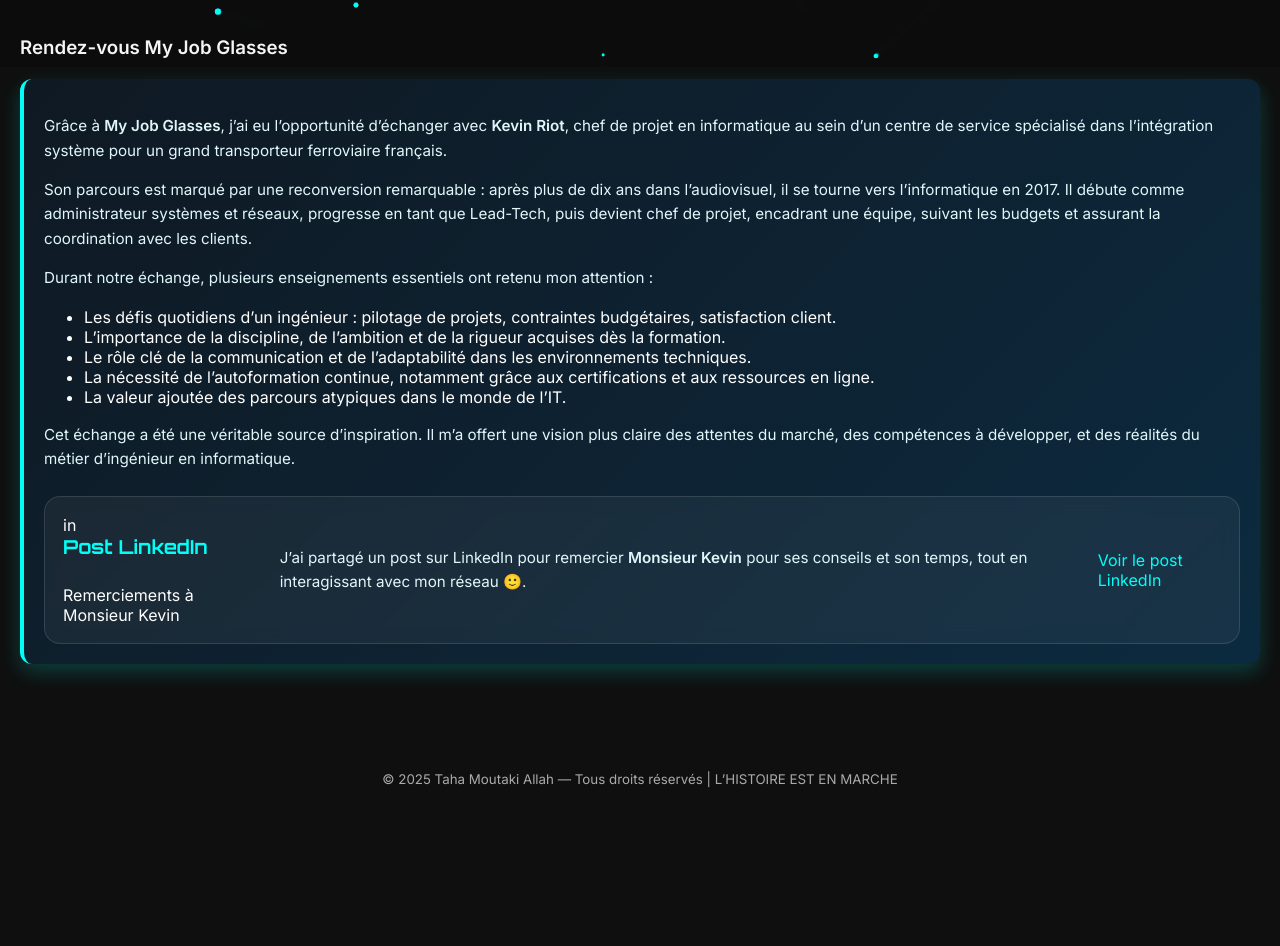
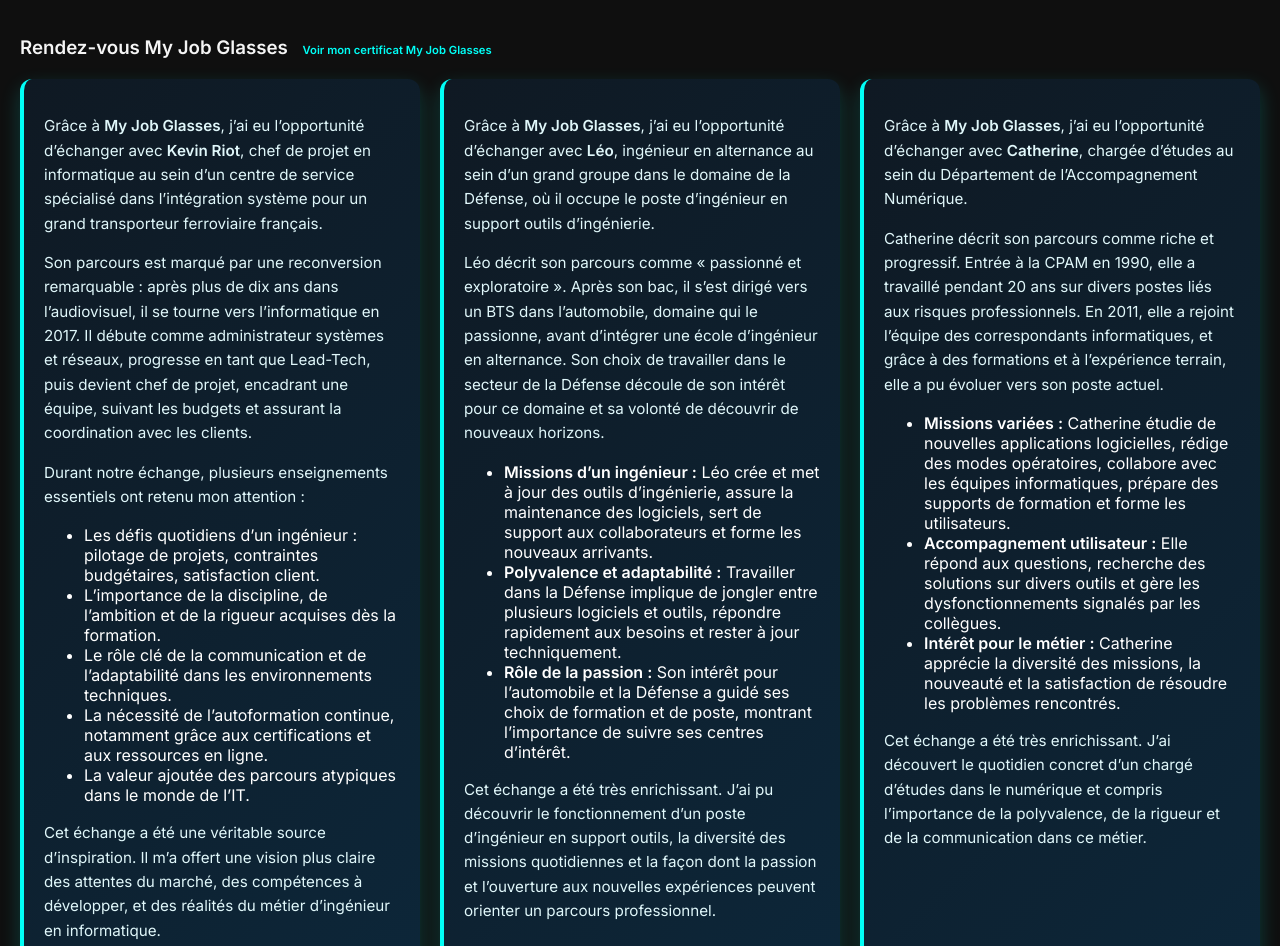
Before and after one commit to tahamoutaaki111/portfolio_Taha, a plain HTML site: page career.html in a window 1280 px wide. Shown: the part 733-1679 px from the top of the page. Before the commit the page ends 1545 px from the top, so only its background shows below. Drawn offline with Linux system fonts and the light colour scheme.

Commit message:
Update career.html

```diff
--- a/career.html
+++ b/career.html
@@ -65,11 +65,18 @@
     </div>
   </div>
 </section>
-
 <section id="myjobglasses" class="section">
   <div class="container">
-    <h3>Rendez-vous My Job Glasses</h3>
+    <h3>
+      Rendez-vous My Job Glasses
+      <a href="lien_vers_certificat.pdf" target="_blank" style="font-size:0.6em; margin-left:10px;">
+        Voir mon certificat My Job Glasses
+      </a>
+    </h3>
+
     <div class="window-column">
+
+      <!-- 🔹 Sous-section 1 : Kevin Riot -->
       <div class="window-card">
         <p>
           Grâce à <strong>My Job Glasses</strong>, j’ai eu l’opportunité d’échanger avec <strong>Kevin Riot</strong>,
@@ -100,7 +107,7 @@
           des compétences à développer, et des réalités du métier d’ingénieur en informatique.
         </p>
 
-        <!-- 🔵 MINI WIDGET LINKEDIN AJOUTÉ ICI -->
+        <!-- LinkedIn -->
         <div class="linkedin-widget">
           <div class="lw-header">
             <div class="lw-icon">in</div>
@@ -121,20 +128,66 @@
             Voir le post LinkedIn
           </a>
         </div>
-        <!-- 🔵 FIN DU WIDGET -->
+      </div>
 
+      <!-- 🔹 Sous-section 2 : Léo -->
+      <div class="window-card">
+        <p>
+          Grâce à <strong>My Job Glasses</strong>, j’ai eu l’opportunité d’échanger avec <strong>Léo</strong>,
+          ingénieur en alternance au sein d’un grand groupe dans le domaine de la Défense, où il occupe le poste
+          d’ingénieur en support outils d’ingénierie.
+        </p>
+
+        <p>
+          Léo décrit son parcours comme « passionné et exploratoire ». Après son bac, il s’est dirigé vers un BTS dans
+          l’automobile, domaine qui le passionne, avant d’intégrer une école d’ingénieur en alternance. Son choix de travailler
+          dans le secteur de la Défense découle de son intérêt pour ce domaine et sa volonté de découvrir de nouveaux horizons.
+        </p>
+
+        <ul>
+          <li><strong>Missions d’un ingénieur :</strong> Léo crée et met à jour des outils d’ingénierie, assure la maintenance
+            des logiciels, sert de support aux collaborateurs et forme les nouveaux arrivants.</li>
+          <li><strong>Polyvalence et adaptabilité :</strong> Travailler dans la Défense implique de jongler entre plusieurs
+            logiciels et outils, répondre rapidement aux besoins et rester à jour techniquement.</li>
+          <li><strong>Rôle de la passion :</strong> Son intérêt pour l’automobile et la Défense a guidé ses choix de formation
+            et de poste, montrant l’importance de suivre ses centres d’intérêt.</li>
+        </ul>
+
+        <p>
+          Cet échange a été très enrichissant. J’ai pu découvrir le fonctionnement d’un poste d’ingénieur en support outils,
+          la diversité des missions quotidiennes et la façon dont la passion et l’ouverture aux nouvelles expériences
+          peuvent orienter un parcours professionnel.
+        </p>
       </div>
+
+      <!-- 🔹 Sous-section 3 : Catherine -->
+      <div class="window-card">
+        <p>
+          Grâce à <strong>My Job Glasses</strong>, j’ai eu l’opportunité d’échanger avec <strong>Catherine</strong>,
+          chargée d’études au sein du Département de l’Accompagnement Numérique.
+        </p>
+
+        <p>
+          Catherine décrit son parcours comme riche et progressif. Entrée à la CPAM en 1990, elle a travaillé pendant
+          20 ans sur divers postes liés aux risques professionnels. En 2011, elle a rejoint l’équipe des correspondants
+          informatiques, et grâce à des formations et à l’expérience terrain, elle a pu évoluer vers son poste actuel.
+        </p>
+
+        <ul>
+          <li><strong>Missions variées :</strong> Catherine étudie de nouvelles applications logicielles, rédige des modes
+            opératoires, collabore avec les équipes informatiques, prépare des supports de formation et forme les utilisateurs.</li>
+          <li><strong>Accompagnement utilisateur :</strong> Elle répond aux questions, recherche des solutions sur divers outils
+            et gère les dysfonctionnements signalés par les collègues.</li>
+          <li><strong>Intérêt pour le métier :</strong> Catherine apprécie la diversité des missions, la nouveauté et la satisfaction
+            de résoudre les problèmes rencontrés.</li>
+        </ul>
+
+        <p>
+          Cet échange a été très enrichissant. J’ai découvert le quotidien concret d’un chargé d’études dans le numérique
+          et compris l’importance de la polyvalence, de la rigueur et de la communication dans ce métier.
+        </p>
+      </div>
+
     </div>
   </div>
 </section>
-
-<footer class="footer">
-  <div class="container">
-    <small>© 2025 Taha Moutaki Allah — Tous droits réservés | L’HISTOIRE EST EN MARCHE</small>
-  </div>
-</footer>
-
-<script src="script.js"></script>
-<script src="bg-animation.js"></script>
-</body>
-</html>
```
